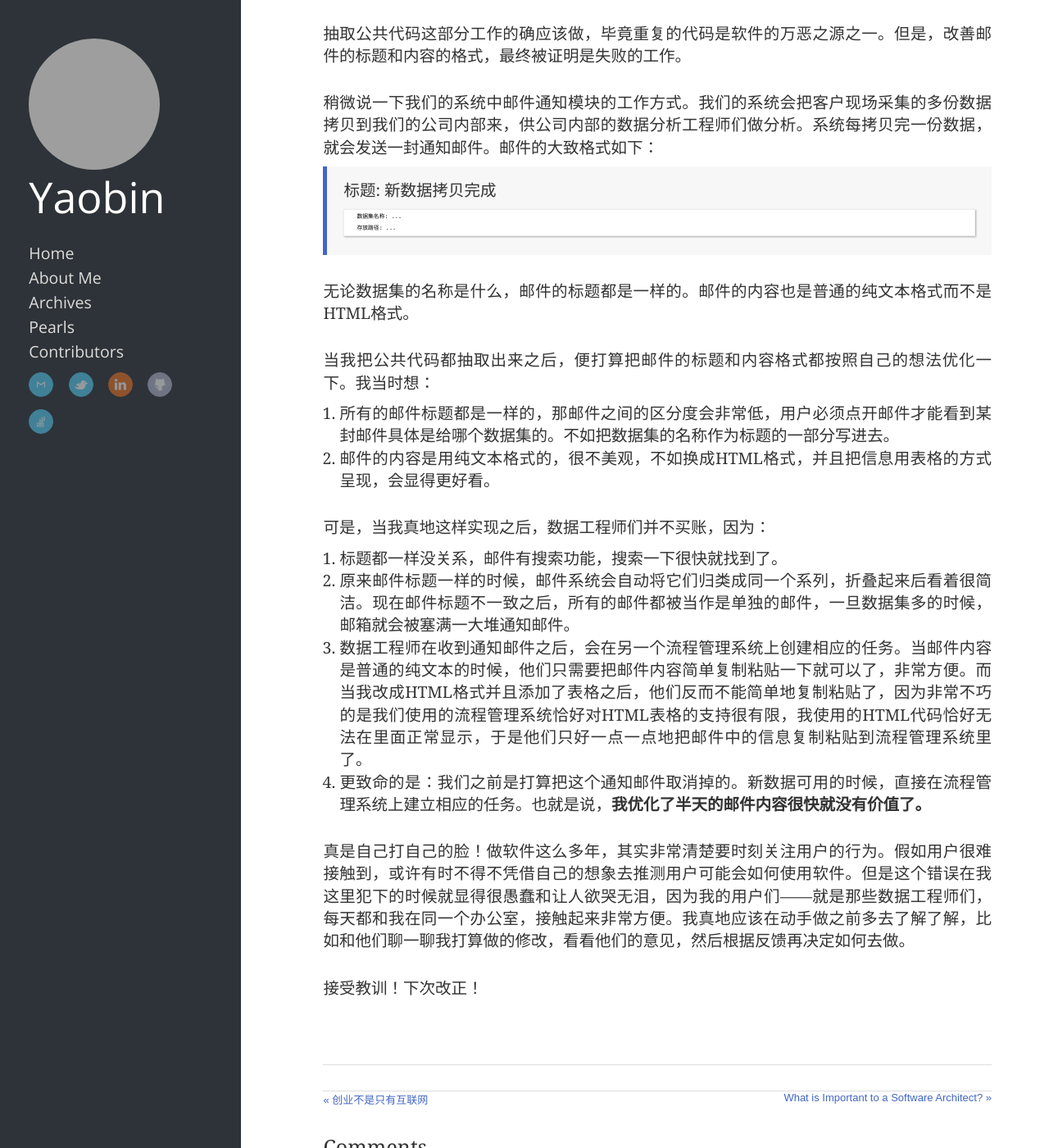
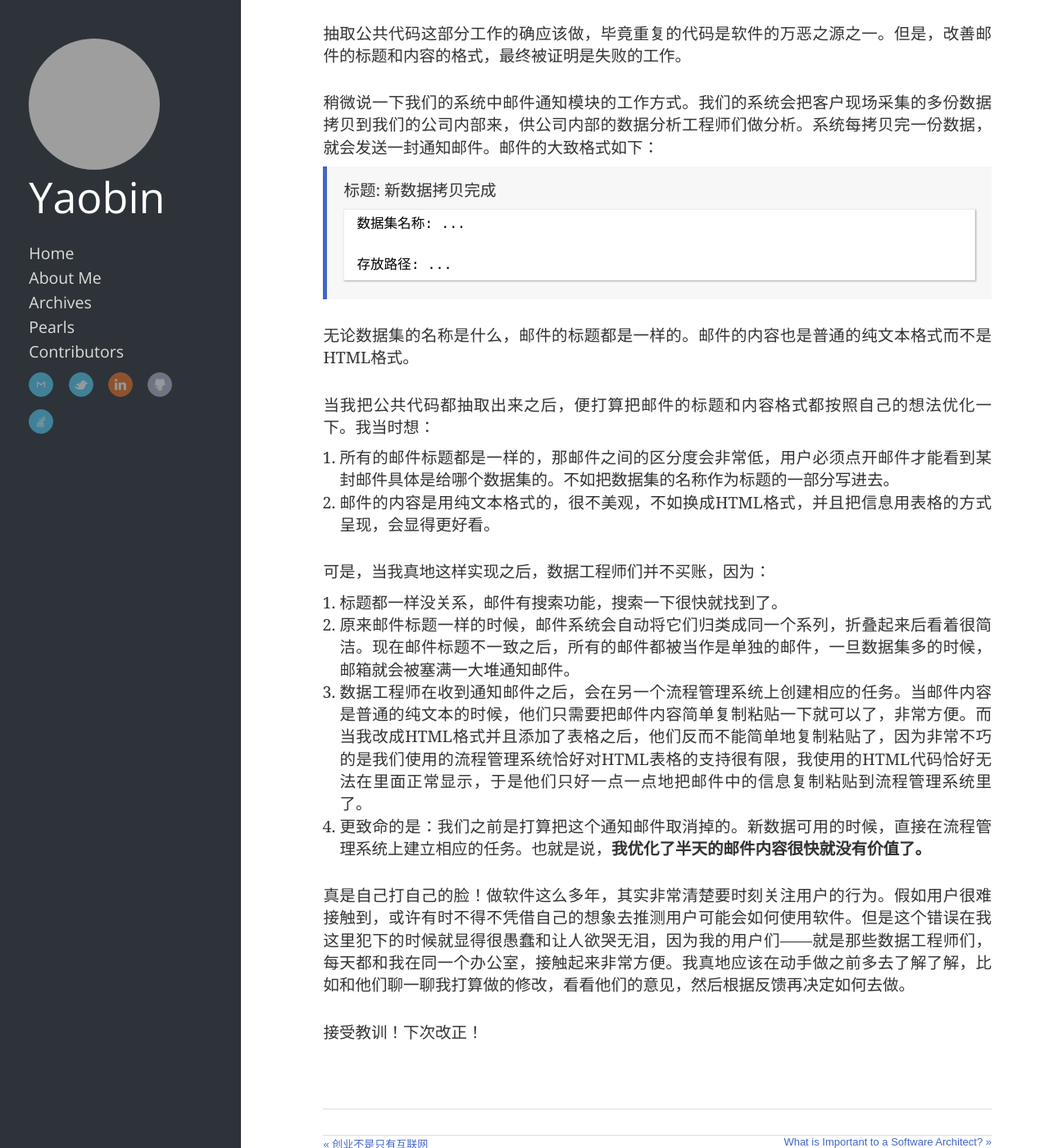
Before and after one commit to Tianhao25/yaobinwen.github.io, a Jekyll site: the page built from _posts/2016/2016-03-29-Tasks-should-be-user-centric.md, in a window 1280 px wide and 1400 px high, scrolled down 245 px. Shown: the whole window at 82% size. Built offline with Jekyll 4.4.1, drawn with Linux system fonts in a browser that asks for light colours; nearby versions of some CDN libraries; comment, search, counter and statistics services are not loaded; grey boxes are pictures that could not be loaded.

Commit message:
Update CSS

```diff
--- a/css/code.css
+++ b/css/code.css
@@ -23,8 +23,8 @@ Visual Studio-like style based on original C# coloring by Jason Diamond <jason@d
 */
 pre code {
   font-family: Consolas,Menlo,Monaco,"Andale Mono","lucida console","Courier New",monospace;
-  font-size: 0.35em;
-  line-height: 1.0;
+  font-size: 0.85em;
+  line-height: 1.5;
   display: block;
   background: #fff;
   color: #000;
--- a/css/screen.css
+++ b/css/screen.css
@@ -587,7 +587,7 @@ ul li a { -webkit-transition: all .2s ease-in;-moz-transition:all .2s ease-in;-o
 #feedburner-count { position: absolute;top:0;right:0;clip:rect(4px, 85px, 15px, 4px) }
 article table.matrix td,
 article table.matrix th { font-size: 0.7em;font-family:'Trebuchet MS','Lucida Sans Unicode','Lucida Grande','Lucida',Arial,Verdana,sans-serif }
-article table.matrix pre.csharpcode { border: none;font-size:1.1em }
+article table.matrix pre.csharpcode { border: none;font-size:0.5em }
 article table.matrix td { background-color: #fff }
 article table.matrix th { background-color: #ffd }
 ul.categories { font-family: "Open Sans" }
```
